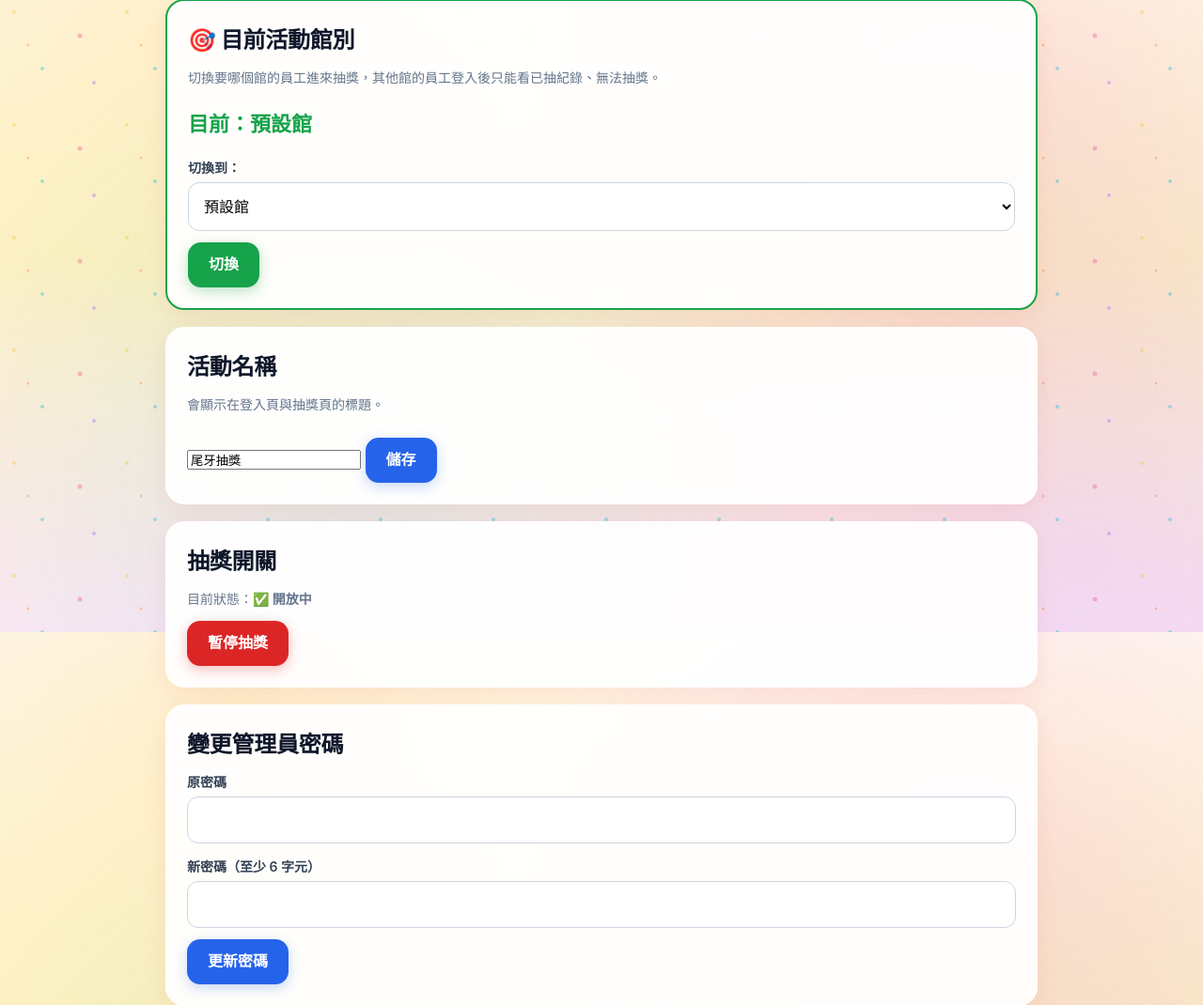
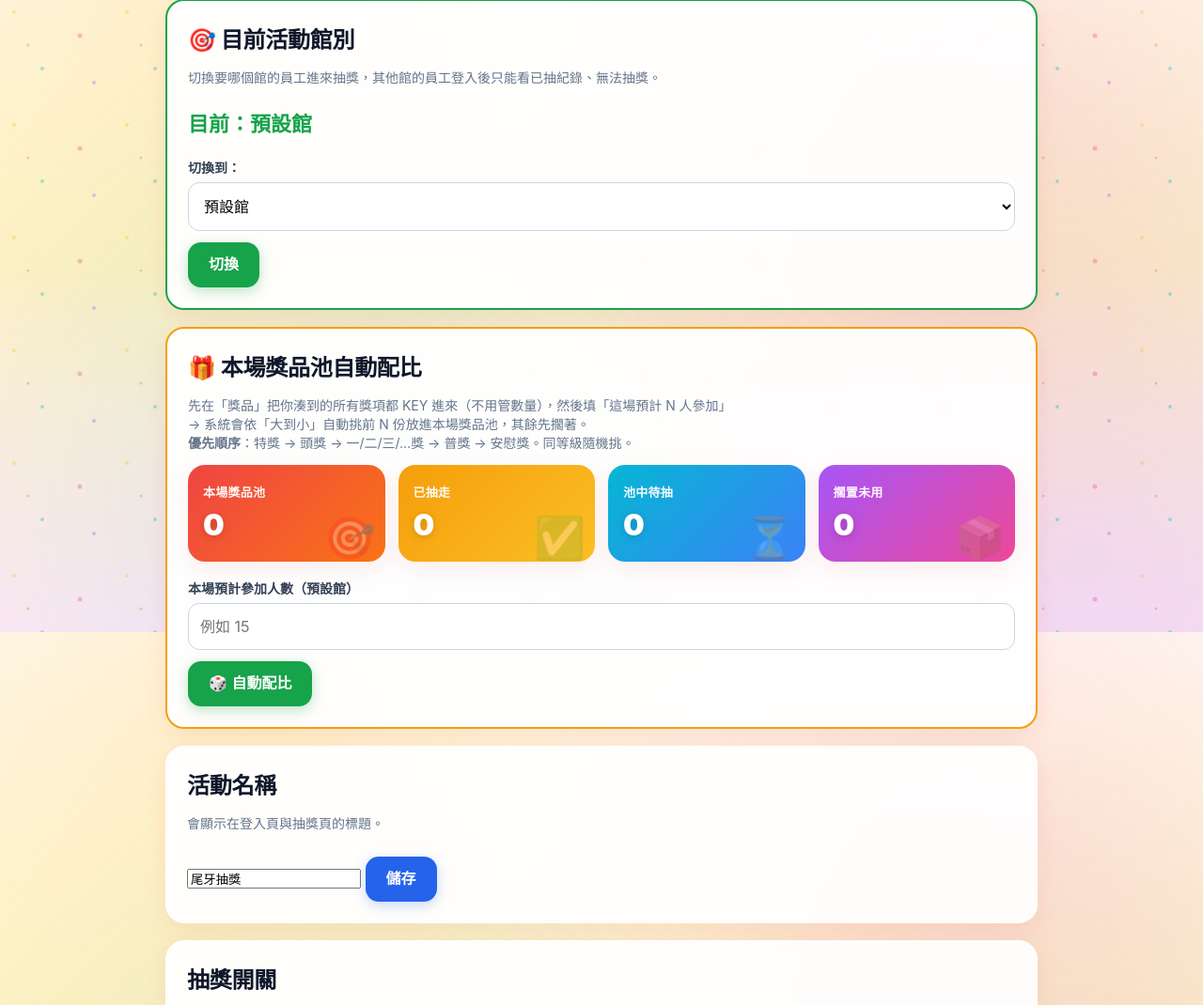
Before and after one commit to hotelb6-ai/lottery_v2, a Flask app: page /admin/settings in a window 1280 px wide. Shown: the part 127-1197 px from the top of the page at 94% size. Run offline with Flask 3, Linux system fonts and the light colour scheme; the visitor is signed in with stand-in values (Sample User, id 1); data comes from the database, SQL or seed files in the repository; data that the repository does not hold is empty; some libraries are stand-ins or nearby versions.

Commit message:
加自動配比獎品池

```diff
--- a/app.py
+++ b/app.py
@@ -394,6 +394,28 @@ def list_branches(only_active=False):
 
 def now_str():
     return datetime.now().isoformat(timespec='seconds')
+
+
+# 依「等級」文字判定獎項優先順序（數字越小 = 越大獎）
+# 未列出的等級一律歸為中段 50；普獎/安慰獎/參加獎歸尾段
+TIER_PRIORITY_SQL = """CASE
+    WHEN p.tier IN ('特獎','特別獎','大獎') THEN 1
+    WHEN p.tier IN ('頭獎','超級大獎') THEN 2
+    WHEN p.tier IN ('一獎','一等獎','壹獎') THEN 3
+    WHEN p.tier IN ('二獎','二等獎','貳獎') THEN 4
+    WHEN p.tier IN ('三獎','三等獎','參獎','叁獎') THEN 5
+    WHEN p.tier IN ('四獎','四等獎') THEN 6
+    WHEN p.tier IN ('五獎','五等獎') THEN 7
+    WHEN p.tier IN ('六獎','六等獎') THEN 8
+    WHEN p.tier IN ('七獎','七等獎') THEN 9
+    WHEN p.tier IN ('八獎','八等獎') THEN 10
+    WHEN p.tier IN ('九獎','九等獎') THEN 11
+    WHEN p.tier IN ('十獎','十等獎') THEN 12
+    WHEN p.tier IN ('普獎','普通獎','一般獎') THEN 90
+    WHEN p.tier IN ('安慰獎') THEN 95
+    WHEN p.tier IN ('參加獎','紀念獎') THEN 96
+    ELSE 50
+END"""
 
 
 def to_int(v, default=0):
@@ -1085,9 +1107,42 @@ def admin_prize_delete(prize_id):
 @app.route('/admin/settings', methods=['GET'])
 @admin_required
 def admin_settings():
+    ab_id = active_branch_id()
+    pool_stats = None
+    pool_breakdown = None
+    if ab_id is not None:
+        db = get_db()
+        r = db.execute(
+            "SELECT "
+            "SUM(CASE WHEN pu.status='AVAILABLE' THEN 1 ELSE 0 END) AS avail, "
+            "SUM(CASE WHEN pu.status='ASSIGNED'  THEN 1 ELSE 0 END) AS assigned, "
+            "SUM(CASE WHEN pu.status='EXCLUDED'  THEN 1 ELSE 0 END) AS excluded, "
+            "COUNT(*) AS total "
+            "FROM prize_units pu JOIN prizes p ON p.id = pu.prize_id "
+            "WHERE p.branch_id = ?",
+            (ab_id,),
+        ).fetchone()
+        pool_stats = dict(r) if r else None
+        pool_breakdown = db.execute(
+            f"""
+            SELECT p.tier,
+                   SUM(CASE WHEN pu.status='AVAILABLE' THEN 1 ELSE 0 END) AS avail,
+                   SUM(CASE WHEN pu.status='ASSIGNED'  THEN 1 ELSE 0 END) AS assigned,
+                   SUM(CASE WHEN pu.status='EXCLUDED'  THEN 1 ELSE 0 END) AS excluded
+            FROM prize_units pu
+            JOIN prizes p ON p.id = pu.prize_id
+            WHERE p.branch_id = ?
+            GROUP BY p.tier, {TIER_PRIORITY_SQL}
+            ORDER BY {TIER_PRIORITY_SQL}
+            """,
+            (ab_id,),
+        ).fetchall()
     return render_template('admin/settings.html',
                            branches=list_branches(),
-                           active_branch_id=active_branch_id())
+                           active_branch_id=ab_id,
+                           pool_stats=pool_stats,
+                           pool_breakdown=pool_breakdown,
+                           event_pool_size=get_setting('event_pool_size', ''))
 
 
 @app.route('/admin/settings/set_active_branch', methods=['POST'])
@@ -1133,8 +1188,10 @@ def admin_reset():
         db.begin()
         if scope == 'all':
             db.execute('DELETE FROM draws')
+            # 全部歸零：ASSIGNED / EXCLUDED 都回 AVAILABLE
             db.execute(
-                "UPDATE prize_units SET status='AVAILABLE', assigned_employee_id=NULL, assigned_at=NULL"
+                "UPDATE prize_units SET status='AVAILABLE', "
+                "assigned_employee_id=NULL, assigned_at=NULL"
             )
             db.execute('UPDATE employees SET has_drawn=0, drawn_at=NULL')
             msg = '已重置全部館別的抽獎紀錄'
@@ -1148,7 +1205,7 @@ def admin_reset():
                 '(SELECT id FROM employees WHERE branch_id = ?)',
                 (ab_id,),
             )
-            # 只把本館的 prize_units 復原
+            # 只把本館的 prize_units 復原（ASSIGNED + EXCLUDED 一起還原）
             db.execute(
                 "UPDATE prize_units SET status='AVAILABLE', "
                 "assigned_employee_id=NULL, assigned_at=NULL "
@@ -1264,6 +1321,115 @@ def admin_branch_delete(bid):
     return redirect(url_for('admin_branches'))
 
 
+@app.route('/admin/settings/apply_pool', methods=['POST'])
+@admin_required
+def admin_apply_pool():
+    """自動配比本場獎品池：從本館所有 AVAILABLE + EXCLUDED 的獎品單元中，
+    依 tier 大小取前 N 份，其餘設為 EXCLUDED；已 ASSIGNED 的不動。"""
+    ab_id = active_branch_id()
+    if ab_id is None:
+        flash('請先指定目前活動館別再配比', 'error')
+        return redirect(url_for('admin_settings'))
+    n = to_int(request.form.get('pool_size', ''), 0)
+    if n <= 0:
+        flash('請輸入正整數的參加人數', 'error')
+        return redirect(url_for('admin_settings'))
+
+    db = get_db()
+    try:
+        db.begin()
+        # 已 ASSIGNED 的不動；只操作本館 AVAILABLE + EXCLUDED
+        # Step 1：先全部設回 AVAILABLE（重置本館未派發的池）
+        db.execute(
+            "UPDATE prize_units SET status='AVAILABLE' "
+            "WHERE status IN ('AVAILABLE','EXCLUDED') "
+            "AND prize_id IN (SELECT id FROM prizes WHERE branch_id = ?)",
+            (ab_id,),
+        )
+        # Step 2：算已 ASSIGNED 幾份 → 需要再挑 (n - assigned) 份進池
+        assigned = db.execute(
+            "SELECT COUNT(*) AS c FROM prize_units pu "
+            "JOIN prizes p ON p.id = pu.prize_id "
+            "WHERE pu.status='ASSIGNED' AND p.branch_id = ?",
+            (ab_id,),
+        ).fetchone()['c']
+        need = n - assigned
+        if need < 0:
+            # 已抽的比 N 還多，代表 N 設太小，還原後直接返回
+            db.commit()
+            flash(f'目前已抽走 {assigned} 份，超過您輸入的 {n} 份，請設更大的人數', 'error')
+            return redirect(url_for('admin_settings'))
+
+        # Step 3：從 AVAILABLE 中挑前 need 份「大到小、同級隨機」，其餘設 EXCLUDED
+        # 我們挑「要保留在池裡」的 ID，其他 AVAILABLE 就是要 EXCLUDED
+        keep_ids = [r['id'] for r in db.execute(
+            f"""
+            SELECT pu.id
+            FROM prize_units pu
+            JOIN prizes p ON p.id = pu.prize_id
+            WHERE pu.status='AVAILABLE' AND p.branch_id = ? AND p.is_active = 1
+            ORDER BY {TIER_PRIORITY_SQL} ASC, RANDOM()
+            LIMIT ?
+            """,
+            (ab_id, need),
+        ).fetchall()]
+
+        if need > 0 and len(keep_ids) < need:
+            # 獎品不夠：全部 AVAILABLE 都留下，flash 警告
+            short = need - len(keep_ids)
+            db.commit()
+            flash(
+                f'本館獎品不夠！只湊到 {assigned + len(keep_ids)} 份，比 {n} 少 {short} 份。'
+                '請到「獎品」再加獎項再配比。',
+                'error',
+            )
+            return redirect(url_for('admin_settings'))
+
+        # Step 4：不在 keep_ids 內的 AVAILABLE 都 EXCLUDED
+        if keep_ids:
+            placeholders = ','.join(['?'] * len(keep_ids))
+            db.execute(
+                f"UPDATE prize_units SET status='EXCLUDED' "
+                f"WHERE status='AVAILABLE' "
+                f"AND prize_id IN (SELECT id FROM prizes WHERE branch_id = ?) "
+                f"AND id NOT IN ({placeholders})",
+                (ab_id, *keep_ids),
+            )
+        else:
+            # need == 0：全部本館未派發的都 EXCLUDED（因為 assigned 已 >= n）
+            db.execute(
+                "UPDATE prize_units SET status='EXCLUDED' "
+                "WHERE status='AVAILABLE' "
+                "AND prize_id IN (SELECT id FROM prizes WHERE branch_id = ?)",
+                (ab_id,),
+            )
+
+        # Step 5：組出摘要文字（分等級統計本場獎品池 = ASSIGNED + AVAILABLE）
+        breakdown = db.execute(
+            f"""
+            SELECT p.tier, COUNT(*) AS c
+            FROM prize_units pu
+            JOIN prizes p ON p.id = pu.prize_id
+            WHERE p.branch_id = ? AND pu.status IN ('AVAILABLE','ASSIGNED')
+            GROUP BY p.tier, {TIER_PRIORITY_SQL}
+            ORDER BY {TIER_PRIORITY_SQL}
+            """,
+            (ab_id,),
+        ).fetchall()
+        summary = '、'.join(f"{r['tier'] or '（未分級）'} x{r['c']}" for r in breakdown)
+        db.commit()
+        set_setting('event_pool_size', str(n))
+        branch = get_branch(ab_id)
+        flash(
+            f'✅「{branch["name"]}」本場獎品池已配好（{n} 份）：{summary}',
+            'success',
+        )
+    except Exception as ex:
+        db.rollback()
+        flash(f'配比失敗：{ex}', 'error')
+    return redirect(url_for('admin_settings'))
+
+
 @app.route('/admin/settings/change_password', methods=['POST'])
 @admin_required
 def admin_change_password():
--- a/templates/admin/settings.html
+++ b/templates/admin/settings.html
@@ -35,6 +35,72 @@
     </form>
   {% else %}
     <p><a class="btn" href="{{ url_for('admin_branches') }}">前往館別管理新增</a></p>
+  {% endif %}
+</div>
+
+<div class="card" style="border:2px solid #f59e0b;">
+  <h2 class="title">🎁 本場獎品池自動配比</h2>
+  <p class="muted">
+    先在「獎品」把你湊到的所有獎項都 KEY 進來（不用管數量），然後填「這場預計 N 人參加」<br>
+    → 系統會依「大到小」自動挑前 N 份放進本場獎品池，其餘先擱著。<br>
+    <strong>優先順序</strong>：特獎 → 頭獎 → 一/二/三/…獎 → 普獎 → 安慰獎。同等級隨機挑。
+  </p>
+
+  {% if active_branch and pool_stats %}
+    <div class="grid" style="margin-top:14px;">
+      <div class="stat" data-emoji="🎯">
+        <strong>本場獎品池</strong>
+        <div class="num">{{ (pool_stats.avail or 0) + (pool_stats.assigned or 0) }}</div>
+      </div>
+      <div class="stat" data-emoji="✅">
+        <strong>已抽走</strong>
+        <div class="num">{{ pool_stats.assigned or 0 }}</div>
+      </div>
+      <div class="stat" data-emoji="⏳">
+        <strong>池中待抽</strong>
+        <div class="num">{{ pool_stats.avail or 0 }}</div>
+      </div>
+      <div class="stat" data-emoji="📦">
+        <strong>擱置未用</strong>
+        <div class="num">{{ pool_stats.excluded or 0 }}</div>
+      </div>
+    </div>
+
+    {% if pool_breakdown %}
+      <div class="table-wrap" style="margin-top:12px;">
+        <table>
+          <thead>
+            <tr><th>等級</th><th>池中待抽</th><th>已抽走</th><th>擱置</th></tr>
+          </thead>
+          <tbody>
+            {% for row in pool_breakdown %}
+              <tr>
+                <td>{{ row['tier'] or '（未分級）' }}</td>
+                <td><strong>{{ row['avail'] or 0 }}</strong></td>
+                <td>{{ row['assigned'] or 0 }}</td>
+                <td>{{ row['excluded'] or 0 }}</td>
+              </tr>
+            {% endfor %}
+          </tbody>
+        </table>
+      </div>
+    {% endif %}
+
+    <form method="post" action="{{ url_for('admin_apply_pool') }}"
+          style="margin-top:14px;"
+          onsubmit="return confirm('要依此人數重新配比本場獎品池嗎？（已抽走的不會動）')">
+      <input type="hidden" name="csrf_token" value="{{ csrf_token }}">
+      <label>本場預計參加人數（{{ active_branch['name'] }}）</label>
+      <input name="pool_size" type="number" min="1" value="{{ event_pool_size }}"
+             placeholder="例如 15" required>
+      <button class="btn success" type="submit" style="margin-top:12px;">
+        🎲 自動配比
+      </button>
+    </form>
+  {% elif not active_branch %}
+    <p class="muted">⚠️ 請先在上方指定目前活動館別。</p>
+  {% else %}
+    <p class="muted">本館還沒任何獎品，請先到「🎁 獎品」新增。</p>
   {% endif %}
 </div>
 
```
